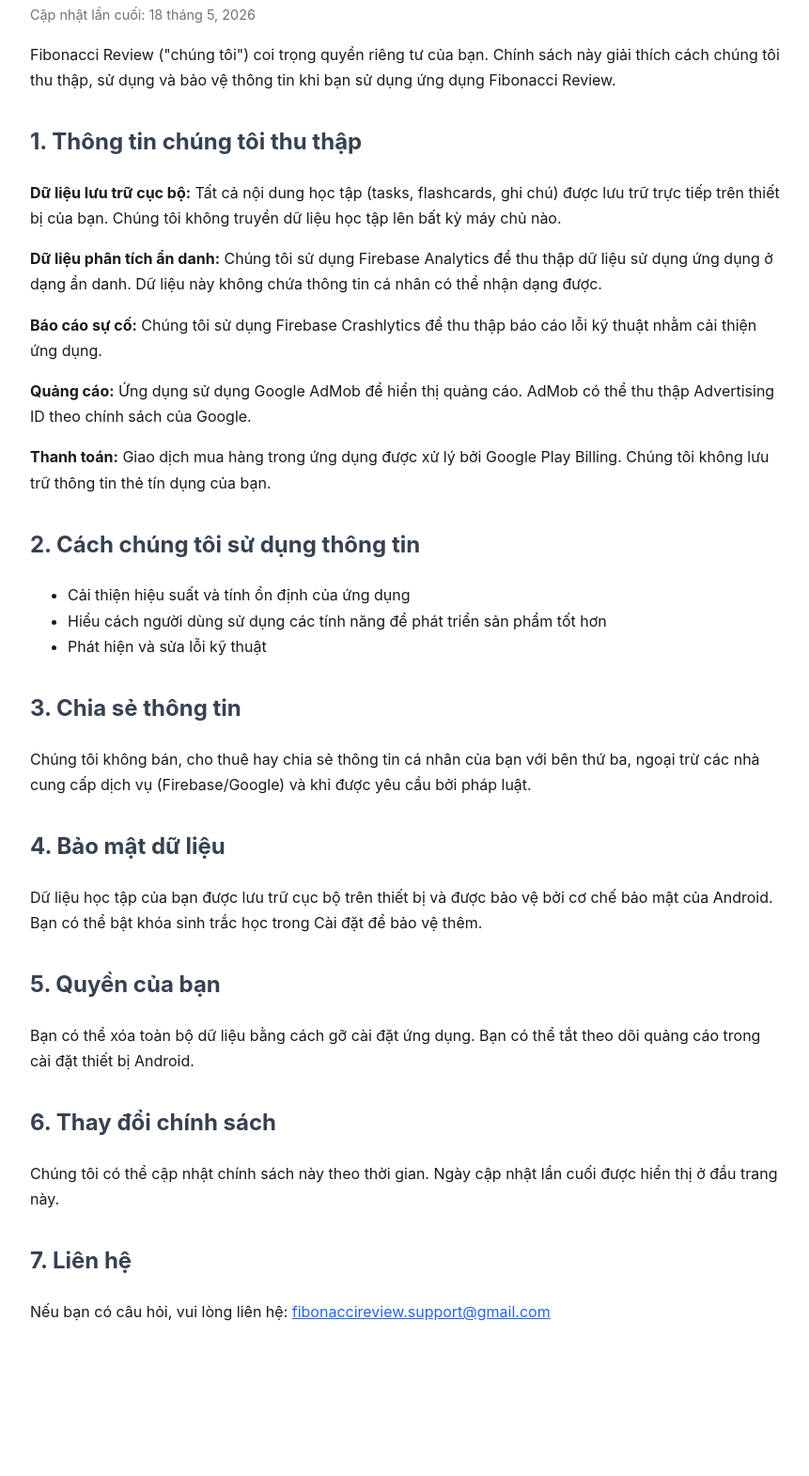
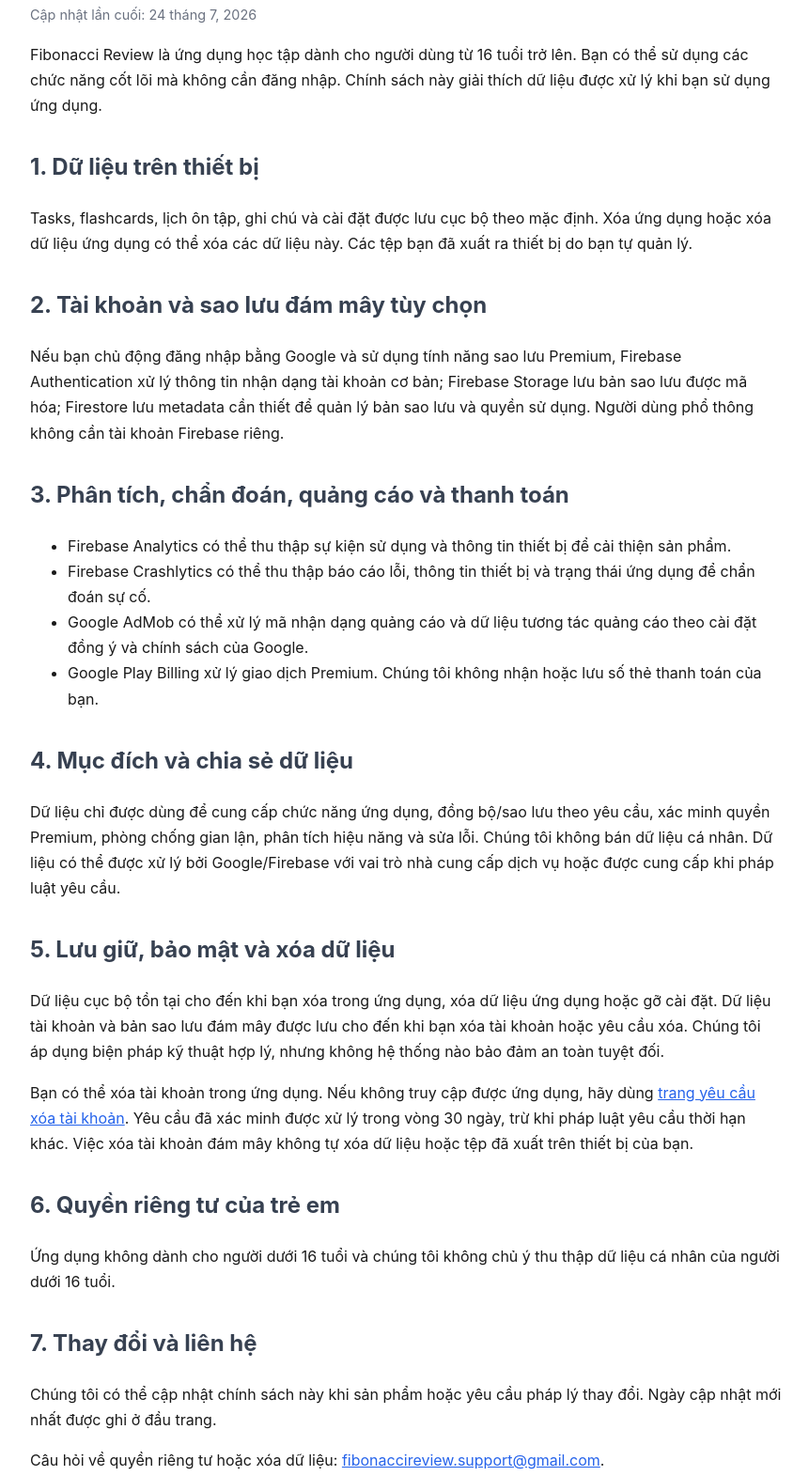
Before and after one commit to Duy1312/fibonaccireview-legal, a plain HTML site: page privacy.html in a window 1280 px wide. Shown: the part 117-1688 px from the top of the page at 94% size, without its empty margins (208-1069 px from the left). Before the commit the page ends 1567 px from the top, so only its background shows below. Drawn offline with Linux system fonts and the light colour scheme.

Commit message:
Update legal disclosures for current app behavior

```diff
--- a/privacy.html
+++ b/privacy.html
@@ -3,40 +3,44 @@
 <head>
 <meta charset="UTF-8">
 <meta name="viewport" content="width=device-width, initial-scale=1.0">
-<title>Chinh sach bao mat - Fibonacci Review</title>
+<title>Chính sách bảo mật - Fibonacci Review</title>
 <style>
-  body { font-family: -apple-system, BlinkMacSystemFont, 'Segoe UI', sans-serif; max-width: 800px; margin: 0 auto; padding: 24px 16px; color: #1a1a1a; line-height: 1.7; }
-  h1 { color: #2563eb; }
-  h2 { color: #374151; margin-top: 32px; }
-  a { color: #2563eb; }
-  .updated { color: #6b7280; font-size: 0.9em; }
+  body { font-family: -apple-system, BlinkMacSystemFont, "Segoe UI", sans-serif; max-width: 800px; margin: 0 auto; padding: 24px 16px; color: #1a1a1a; line-height: 1.7; }
+  h1 { color: #2563eb; } h2 { color: #374151; margin-top: 32px; }
+  a { color: #2563eb; } .updated { color: #6b7280; font-size: .9em; }
 </style>
 </head>
 <body>
-<h1>&#67;h&#237;nh s&#225;ch b&#7843;o m&#7853;t</h1>
-<p class="updated">C&#7853;p nh&#7853;t l&#7847;n cu&#7889;i: 18 th&#225;ng 5, 2026</p>
-<p>Fibonacci Review ("ch&#250;ng t&#244;i") coi tr&#7885;ng quy&#7873;n ri&#234;ng t&#432; c&#7911;a b&#7841;n. Ch&#237;nh s&#225;ch n&#224;y gi&#7843;i th&#237;ch c&#225;ch ch&#250;ng t&#244;i thu th&#7853;p, s&#7917; d&#7909;ng v&#224; b&#7843;o v&#7879; th&#244;ng tin khi b&#7841;n s&#7917; d&#7909;ng &#7913;ng d&#7909;ng Fibonacci Review.</p>
-<h2>1. Th&#244;ng tin ch&#250;ng t&#244;i thu th&#7853;p</h2>
-<p><strong>D&#7919; li&#7879;u l&#432;u tr&#7919; c&#7909;c b&#7897;:</strong> T&#7845;t c&#7843; n&#7897;i dung h&#7885;c t&#7853;p (tasks, flashcards, ghi ch&#250;) &#273;&#432;&#7907;c l&#432;u tr&#7919; tr&#7921;c ti&#7871;p tr&#234;n thi&#7871;t b&#7883; c&#7911;a b&#7841;n. Ch&#250;ng t&#244;i kh&#244;ng truy&#7873;n d&#7919; li&#7879;u h&#7885;c t&#7853;p l&#234;n b&#7845;t k&#7923; m&#225;y ch&#7911; n&#224;o.</p>
-<p><strong>D&#7919; li&#7879;u ph&#226;n t&#237;ch &#7849;n danh:</strong> Ch&#250;ng t&#244;i s&#7917; d&#7909;ng Firebase Analytics &#273;&#7875; thu th&#7853;p d&#7919; li&#7879;u s&#7917; d&#7909;ng &#7913;ng d&#7909;ng &#7903; d&#7841;ng &#7849;n danh. D&#7919; li&#7879;u n&#224;y kh&#244;ng ch&#7913;a th&#244;ng tin c&#225; nh&#226;n c&#243; th&#7875; nh&#7853;n d&#7841;ng &#273;&#432;&#7907;c.</p>
-<p><strong>B&#225;o c&#225;o s&#7921; c&#7889;:</strong> Ch&#250;ng t&#244;i s&#7917; d&#7909;ng Firebase Crashlytics &#273;&#7875; thu th&#7853;p b&#225;o c&#225;o l&#7895;i k&#7929; thu&#7853;t nh&#7857;m c&#7843;i thi&#7879;n &#7913;ng d&#7909;ng.</p>
-<p><strong>Qu&#7843;ng c&#225;o:</strong> &#7912;ng d&#7909;ng s&#7917; d&#7909;ng Google AdMob &#273;&#7875; hi&#7875;n th&#7883; qu&#7843;ng c&#225;o. AdMob c&#243; th&#7875; thu th&#7853;p Advertising ID theo ch&#237;nh s&#225;ch c&#7911;a Google.</p>
-<p><strong>Thanh to&#225;n:</strong> Giao d&#7883;ch mua h&#224;ng trong &#7913;ng d&#7909;ng &#273;&#432;&#7907;c x&#7917; l&#253; b&#7903;i Google Play Billing. Ch&#250;ng t&#244;i kh&#244;ng l&#432;u tr&#7919; th&#244;ng tin th&#7867; t&#237;n d&#7909;ng c&#7911;a b&#7841;n.</p>
-<h2>2. C&#225;ch ch&#250;ng t&#244;i s&#7917; d&#7909;ng th&#244;ng tin</h2>
+<h1>Chính sách bảo mật</h1>
+<p class="updated">Cập nhật lần cuối: 24 tháng 7, 2026</p>
+<p>Fibonacci Review là ứng dụng học tập dành cho người dùng từ 16 tuổi trở lên. Bạn có thể sử dụng các chức năng cốt lõi mà không cần đăng nhập. Chính sách này giải thích dữ liệu được xử lý khi bạn sử dụng ứng dụng.</p>
+
+<h2>1. Dữ liệu trên thiết bị</h2>
+<p>Tasks, flashcards, lịch ôn tập, ghi chú và cài đặt được lưu cục bộ theo mặc định. Xóa ứng dụng hoặc xóa dữ liệu ứng dụng có thể xóa các dữ liệu này. Các tệp bạn đã xuất ra thiết bị do bạn tự quản lý.</p>
+
+<h2>2. Tài khoản và sao lưu đám mây tùy chọn</h2>
+<p>Nếu bạn chủ động đăng nhập bằng Google và sử dụng tính năng sao lưu Premium, Firebase Authentication xử lý thông tin nhận dạng tài khoản cơ bản; Firebase Storage lưu bản sao lưu được mã hóa; Firestore lưu metadata cần thiết để quản lý bản sao lưu và quyền sử dụng. Người dùng phổ thông không cần tài khoản Firebase riêng.</p>
+
+<h2>3. Phân tích, chẩn đoán, quảng cáo và thanh toán</h2>
 <ul>
-  <li>C&#7843;i thi&#7879;n hi&#7879;u su&#7845;t v&#224; t&#237;nh &#7893;n &#273;&#7883;nh c&#7911;a &#7913;ng d&#7909;ng</li>
-  <li>Hi&#7875;u c&#225;ch ng&#432;&#7901;i d&#249;ng s&#7917; d&#7909;ng c&#225;c t&#237;nh n&#259;ng &#273;&#7875; ph&#225;t tri&#7875;n s&#7843;n ph&#7849;m t&#7889;t h&#417;n</li>
-  <li>Ph&#225;t hi&#7879;n v&#224; s&#7917;a l&#7895;i k&#7929; thu&#7853;t</li>
+  <li>Firebase Analytics có thể thu thập sự kiện sử dụng và thông tin thiết bị để cải thiện sản phẩm.</li>
+  <li>Firebase Crashlytics có thể thu thập báo cáo lỗi, thông tin thiết bị và trạng thái ứng dụng để chẩn đoán sự cố.</li>
+  <li>Google AdMob có thể xử lý mã nhận dạng quảng cáo và dữ liệu tương tác quảng cáo theo cài đặt đồng ý và chính sách của Google.</li>
+  <li>Google Play Billing xử lý giao dịch Premium. Chúng tôi không nhận hoặc lưu số thẻ thanh toán của bạn.</li>
 </ul>
-<h2>3. Chia s&#7867; th&#244;ng tin</h2>
-<p>Ch&#250;ng t&#244;i kh&#244;ng b&#225;n, cho thu&#234; hay chia s&#7867; th&#244;ng tin c&#225; nh&#226;n c&#7911;a b&#7841;n v&#7899;i b&#234;n th&#7913; ba, ngo&#7841;i tr&#7915; c&#225;c nh&#224; cung c&#7845;p d&#7883;ch v&#7909; (Firebase/Google) v&#224; khi &#273;&#432;&#7907;c y&#234;u c&#7847;u b&#7903;i ph&#225;p lu&#7853;t.</p>
-<h2>4. B&#7843;o m&#7853;t d&#7919; li&#7879;u</h2>
-<p>D&#7919; li&#7879;u h&#7885;c t&#7853;p c&#7911;a b&#7841;n &#273;&#432;&#7907;c l&#432;u tr&#7919; c&#7909;c b&#7897; tr&#234;n thi&#7871;t b&#7883; v&#224; &#273;&#432;&#7907;c b&#7843;o v&#7879; b&#7903;i c&#417; ch&#7871; b&#7843;o m&#7853;t c&#7911;a Android. B&#7841;n c&#243; th&#7875; b&#7853;t kh&#243;a sinh tr&#7855;c h&#7885;c trong C&#224;i &#273;&#7863;t &#273;&#7875; b&#7843;o v&#7879; th&#234;m.</p>
-<h2>5. Quy&#7873;n c&#7911;a b&#7841;n</h2>
-<p>B&#7841;n c&#243; th&#7875; x&#243;a to&#224;n b&#7897; d&#7919; li&#7879;u b&#7857;ng c&#225;ch g&#7905; c&#224;i &#273;&#7863;t &#7913;ng d&#7909;ng. B&#7841;n c&#243; th&#7875; t&#7855;t theo d&#245;i qu&#7843;ng c&#225;o trong c&#224;i &#273;&#7863;t thi&#7871;t b&#7883; Android.</p>
-<h2>6. Thay &#273;&#7893;i ch&#237;nh s&#225;ch</h2>
-<p>Ch&#250;ng t&#244;i c&#243; th&#7875; c&#7853;p nh&#7853;t ch&#237;nh s&#225;ch n&#224;y theo th&#7901;i gian. Ng&#224;y c&#7853;p nh&#7853;t l&#7847;n cu&#7889;i &#273;&#432;&#7907;c hi&#7875;n th&#7883; &#7903; &#273;&#7847;u trang n&#224;y.</p>
-<h2>7. Li&#234;n h&#7879;</h2>
-<p>N&#7871;u b&#7841;n c&#243; c&#226;u h&#7887;i, vui l&#242;ng li&#234;n h&#7879;: <a href="mailto:fibonaccireview.support@gmail.com">fibonaccireview.support@gmail.com</a></p>
+
+<h2>4. Mục đích và chia sẻ dữ liệu</h2>
+<p>Dữ liệu chỉ được dùng để cung cấp chức năng ứng dụng, đồng bộ/sao lưu theo yêu cầu, xác minh quyền Premium, phòng chống gian lận, phân tích hiệu năng và sửa lỗi. Chúng tôi không bán dữ liệu cá nhân. Dữ liệu có thể được xử lý bởi Google/Firebase với vai trò nhà cung cấp dịch vụ hoặc được cung cấp khi pháp luật yêu cầu.</p>
+
+<h2>5. Lưu giữ, bảo mật và xóa dữ liệu</h2>
+<p>Dữ liệu cục bộ tồn tại cho đến khi bạn xóa trong ứng dụng, xóa dữ liệu ứng dụng hoặc gỡ cài đặt. Dữ liệu tài khoản và bản sao lưu đám mây được lưu cho đến khi bạn xóa tài khoản hoặc yêu cầu xóa. Chúng tôi áp dụng biện pháp kỹ thuật hợp lý, nhưng không hệ thống nào bảo đảm an toàn tuyệt đối.</p>
+<p>Bạn có thể xóa tài khoản trong ứng dụng. Nếu không truy cập được ứng dụng, hãy dùng <a href="https://fibonacci-review.web.app/delete-account.html">trang yêu cầu xóa tài khoản</a>. Yêu cầu đã xác minh được xử lý trong vòng 30 ngày, trừ khi pháp luật yêu cầu thời hạn khác. Việc xóa tài khoản đám mây không tự xóa dữ liệu hoặc tệp đã xuất trên thiết bị của bạn.</p>
+
+<h2>6. Quyền riêng tư của trẻ em</h2>
+<p>Ứng dụng không dành cho người dưới 16 tuổi và chúng tôi không chủ ý thu thập dữ liệu cá nhân của người dưới 16 tuổi.</p>
+
+<h2>7. Thay đổi và liên hệ</h2>
+<p>Chúng tôi có thể cập nhật chính sách này khi sản phẩm hoặc yêu cầu pháp lý thay đổi. Ngày cập nhật mới nhất được ghi ở đầu trang.</p>
+<p>Câu hỏi về quyền riêng tư hoặc xóa dữ liệu: <a href="mailto:fibonaccireview.support@gmail.com">fibonaccireview.support@gmail.com</a>.</p>
 </body>
 </html>
```
Also changed, not shown: terms.html (+28 -23 lines).
